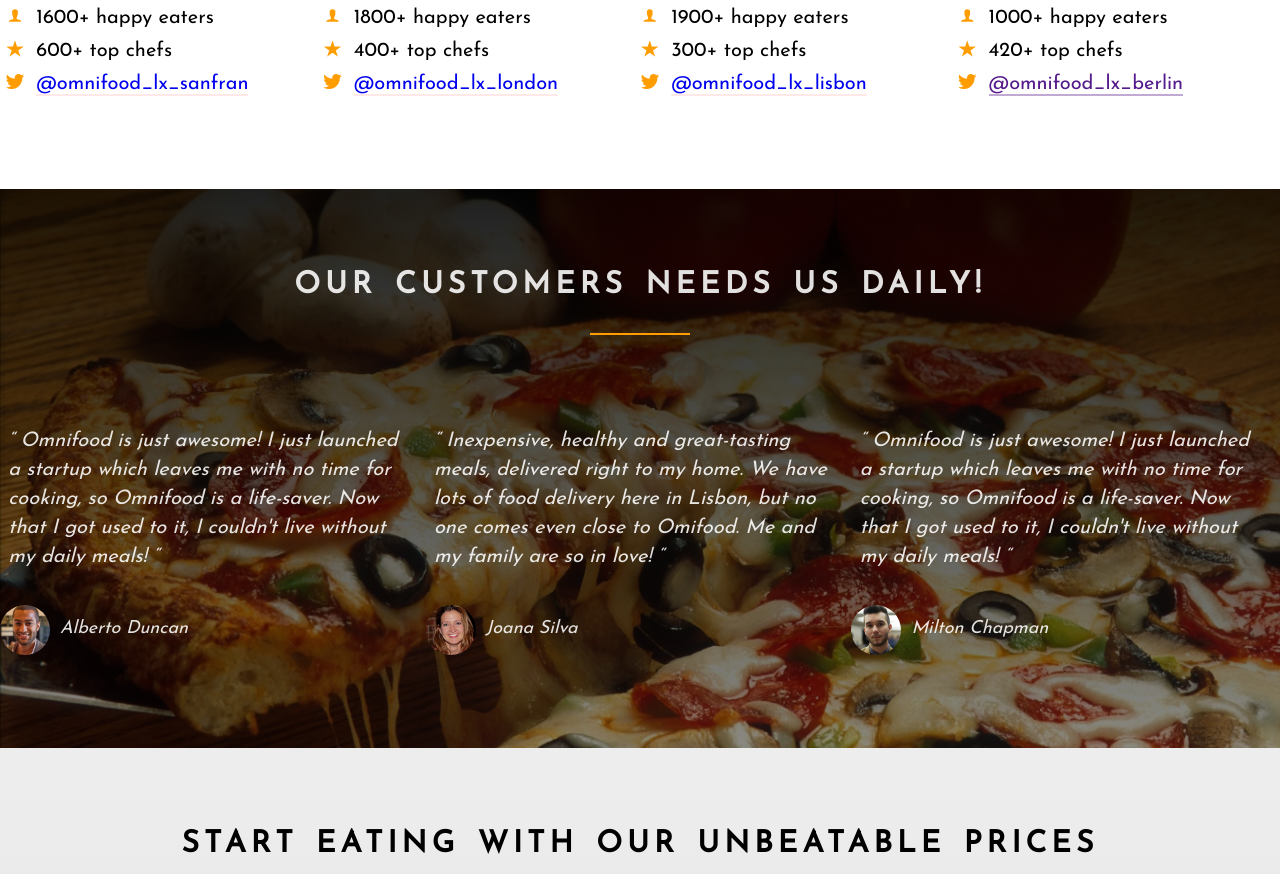
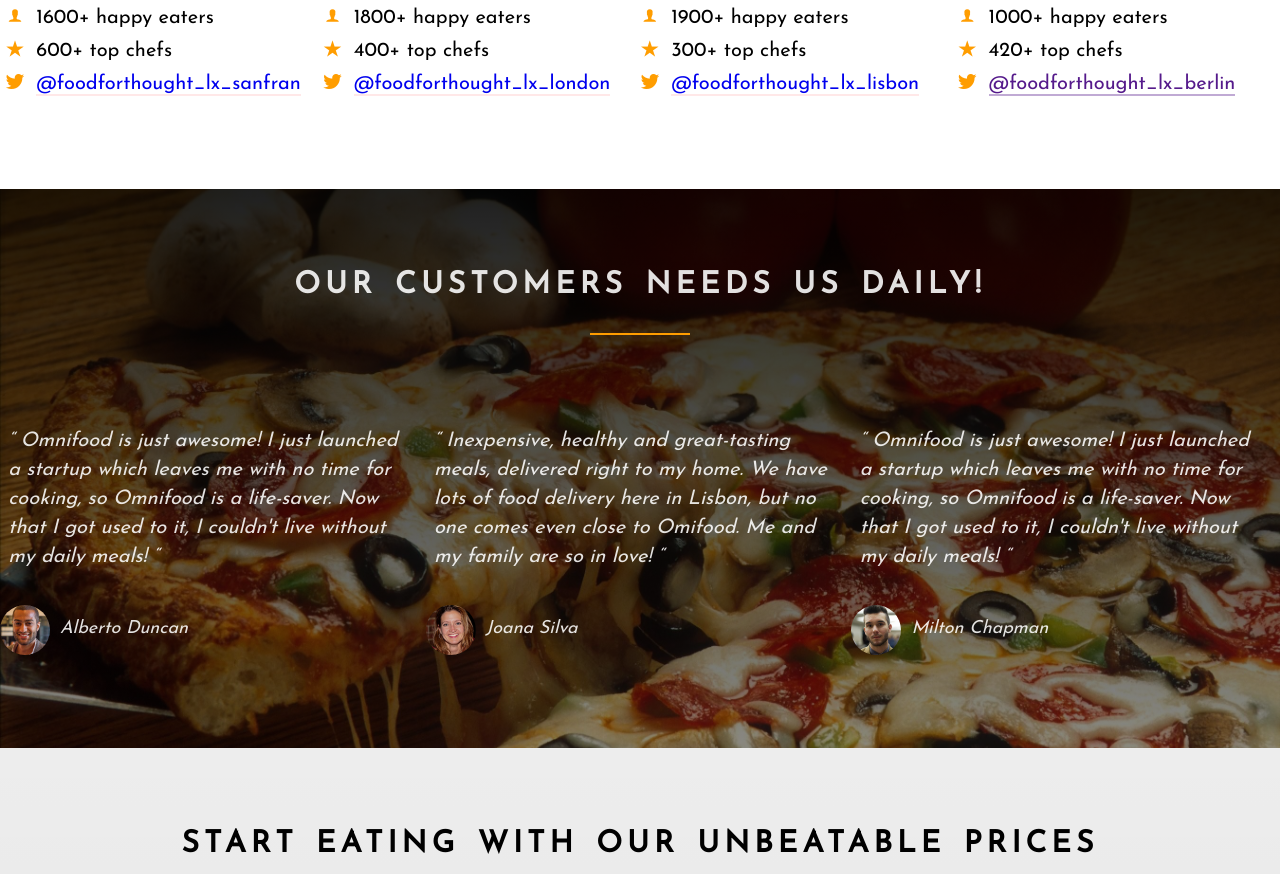
Before and after one commit to QiuJohnny26/FoodForThought, a plain HTML site: page index.html in a window 1280 px wide. Shown: the part 3299-4173 px from the top of the page. Drawn offline with Linux system fonts and the light colour scheme; files whose address does not match are found by name.

Commit message:
FixedBugs/AddedSnippets

```diff
--- a/index.html
+++ b/index.html
@@ -186,7 +186,7 @@
                 </div>
                  <div class="city-feature">
                     <i class="ion-social-twitter icon-small"></i>
-                     <a href="#">@omnifood_lx_sanfran</a>
+                     <a href="#">@foodforthought_lx_sanfran</a>
                 </div>
             </div>
             <div class="col span-1-of-4 pics">
@@ -203,7 +203,7 @@
                 </div>
                  <div class="city-feature">
                     <i class="ion-social-twitter icon-small"></i>
-                     <a href="#">@omnifood_lx_london</a>
+                     <a href="#">@foodforthought_lx_london</a>
                 </div>
             </div>
 
@@ -221,7 +221,7 @@
                 </div>
                  <div class="city-feature">
                     <i class="ion-social-twitter icon-small"></i>
-                    <a href="#">@omnifood_lx_lisbon</a>
+                    <a href="#">@foodforthought_lx_lisbon</a>
                 </div>
             </div>
             <div class="col span-1-of-4 pics">
@@ -237,7 +237,7 @@
                 </div>
                  <div class="city-feature">
                     <i class="ion-social-twitter icon-small"></i>
-                    <a href="">@omnifood_lx_berlin</a>
+                    <a href="">@foodforthought_lx_berlin</a>
                 </div>
             </div>
              </div>
```
Also changed, not shown: Snippets of Website/App Section.png (added), Snippets of Website/section-mealplans.png (added), 4 other files.
